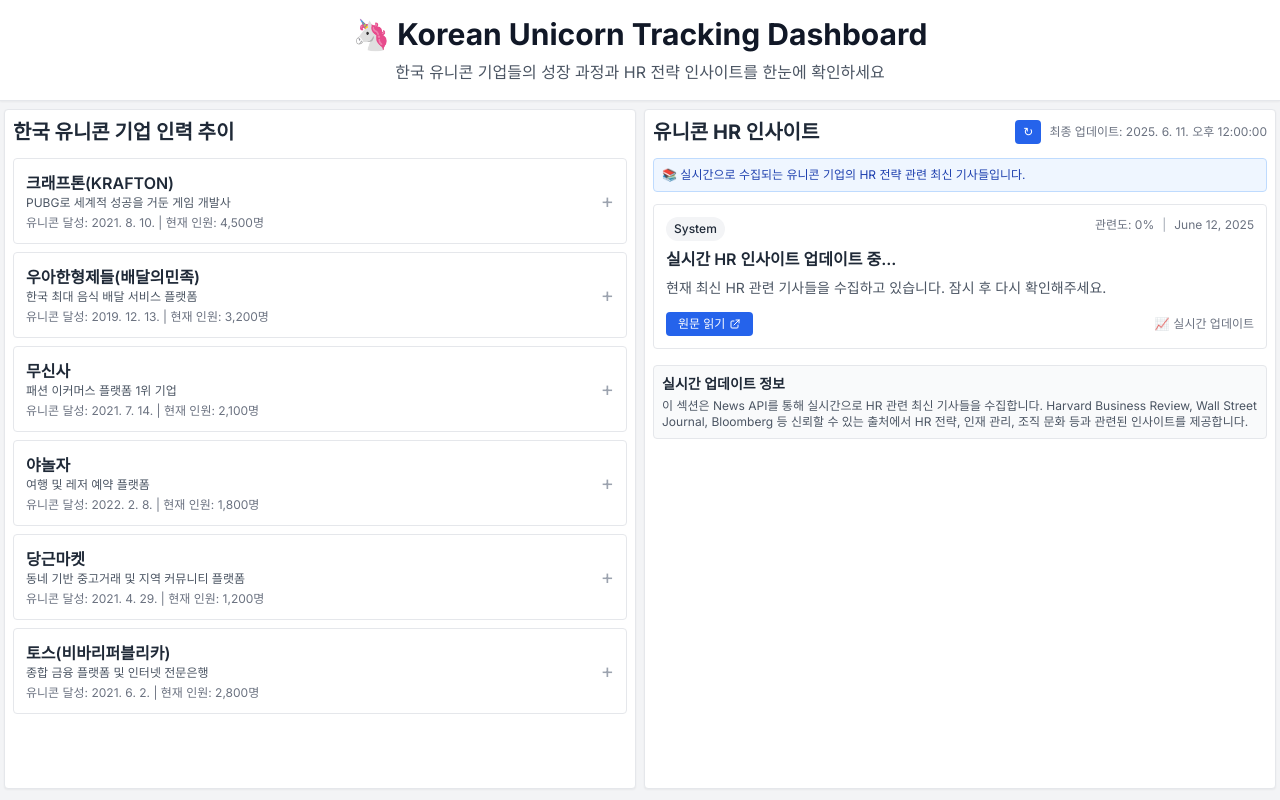
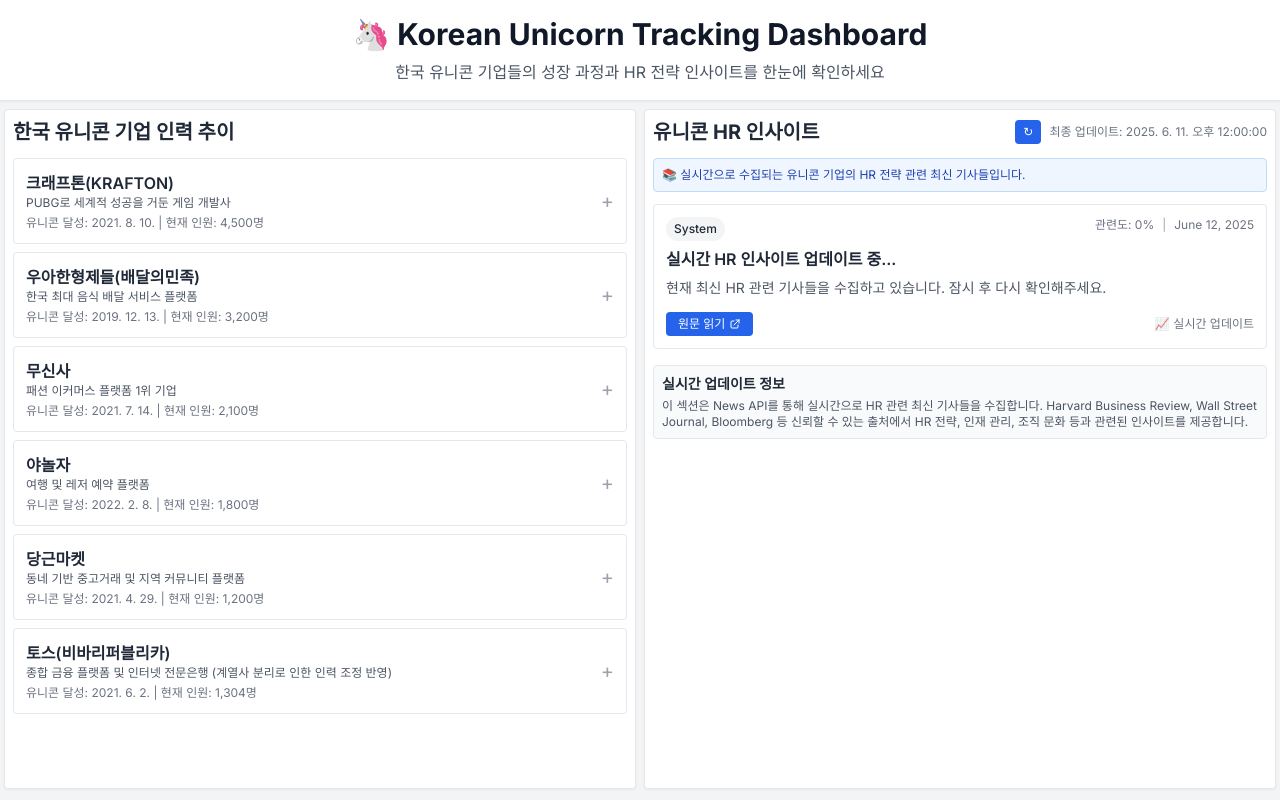
Before and after one commit to sangkwon9/korean-unicorn-tracking, a Next.js app: page /korean-unicorn-tracking/ in a window 1280 px wide. Built offline with nearby package versions, Linux system fonts and the light colour scheme; no server answers.

Commit message:
Fix Toss employee data with accurate 2024 figures - Update from 2,800 to 1,304 employees based on verified official sources

```diff
--- a/src/data/unicornCompanies.ts
+++ b/src/data/unicornCompanies.ts
@@ -130,21 +130,21 @@
     name: '토스(비바리퍼블리카)',
     foundedYear: 2013,
     unicornDate: '2021-06-02',
-    currentEmployees: 2800,
+    currentEmployees: 1304,
     employeeHistory: [
       { year: 2013, employees: 4, source: '비바리퍼블리카 창업' },
       { year: 2014, employees: 12, source: '초기 핀테크 팀' },
       { year: 2015, employees: 25, source: '토스 서비스 개발' },
       { year: 2016, employees: 50, source: '토스 앱 정식 출시' },
       { year: 2017, employees: 100, source: '초기 핀테크 단계' },
-      { year: 2018, employees: 250, source: '토스 서비스 확장' },
-      { year: 2019, employees: 450, source: '시리즈 D 투자' },
-      { year: 2020, employees: 800, source: '토스뱅크 준비' },
-      { year: 2021, employees: 1200, source: '유니콘 달성' },
-      { year: 2022, employees: 1800, source: '토스뱅크 출범' },
-      { year: 2023, employees: 2300, source: '금융 서비스 확장' },
-      { year: 2024, employees: 2800, source: '현재 추정 인력' },
+      { year: 2018, employees: 180, source: '토스 서비스 확장' },
+      { year: 2019, employees: 180, source: '전 직원 스톡옵션 1억원 지급 시점' },
+      { year: 2020, employees: 400, source: '토스뱅크 준비 단계' },
+      { year: 2021, employees: 800, source: '유니콘 달성 및 급성장' },
+      { year: 2022, employees: 1100, source: '토스뱅크 출범 후' },
+      { year: 2023, employees: 1200, source: '금융 서비스 확장' },
+      { year: 2024, employees: 1304, source: '국민연금 공식 데이터 (2024.12 기준)' },
     ],
-    description: '종합 금융 플랫폼 및 인터넷 전문은행'
+    description: '종합 금융 플랫폼 및 인터넷 전문은행 (계열사 분리로 인한 인력 조정 반영)'
   }
 ];
```
